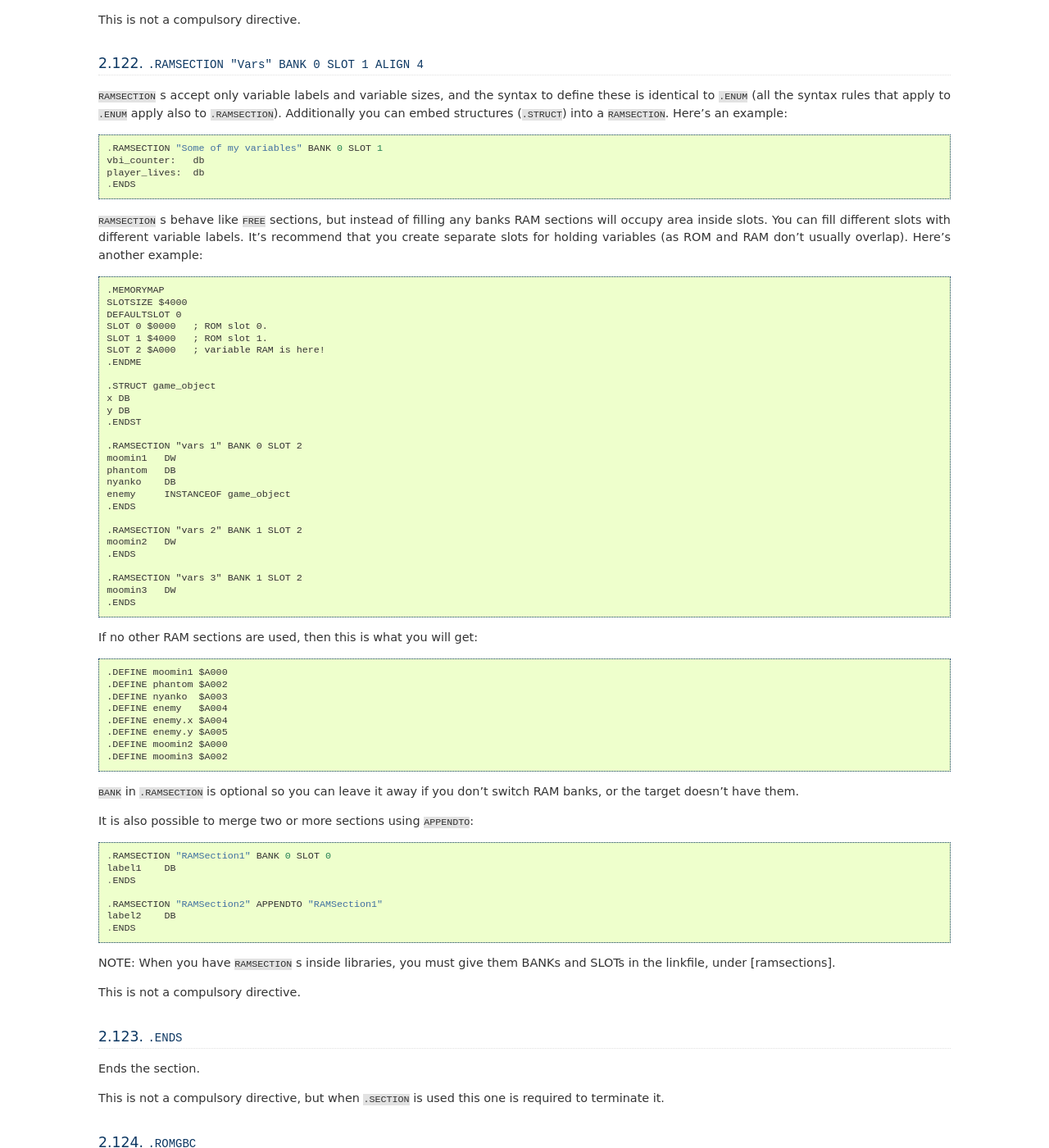
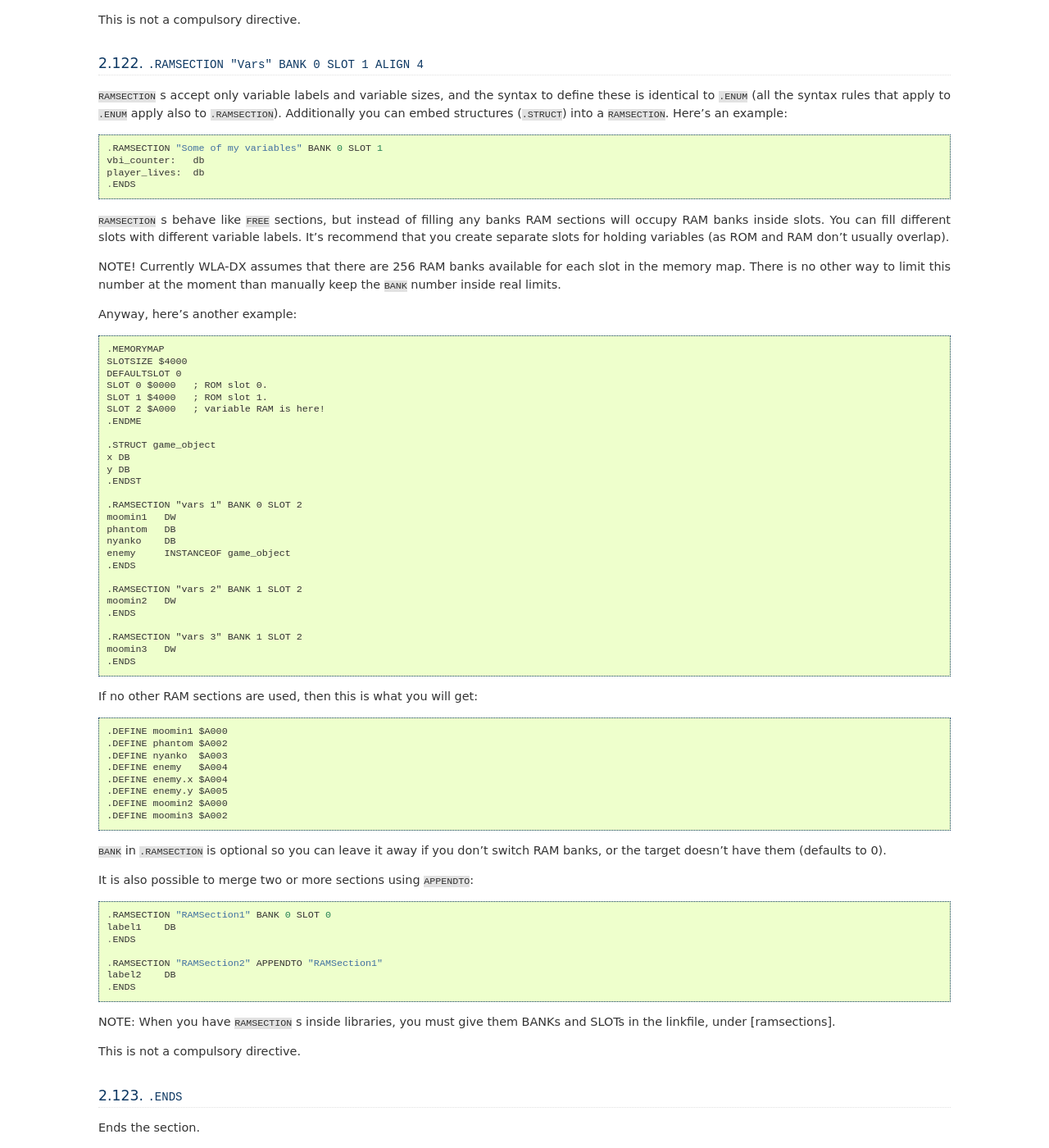
Before and after one commit to vhelin/wla-dx, a Sphinx documentation site: the page built from doc/asmdiv.rst, in a window 1280 px wide and 1400 px high, scrolled down 38334 px. Shown: the whole window at 82% size. Built offline with Sphinx 7.4.7, drawn with Linux system fonts in a browser that asks for light colours.

Commit message:
The assembler now assumes that there are 256 RAM banks per SLOT available instead of using the number of ROM banks for RAM banks. Should fix issue #207.

```diff
--- a/doc/asmdiv.rst
+++ b/doc/asmdiv.rst
@@ -2430,10 +2430,15 @@ structures (``.STRUCT``) into a ``RAMSECTION``. Here's an example::
     .ENDS
 
 ``RAMSECTION`` s behave like ``FREE`` sections, but instead of filling any banks
-RAM sections will occupy area inside slots. You can fill different slots
+RAM sections will occupy RAM banks inside slots. You can fill different slots
 with different variable labels. It's recommend that you create separate
 slots for holding variables (as ROM and RAM don't usually overlap).
-Here's another example::
+
+NOTE! Currently WLA-DX assumes that there are 256 RAM banks available for
+each slot in the memory map. There is no other way to limit this number at the
+moment than manually keep the ``BANK`` number inside real limits.
+
+Anyway, here's another example::
 
     .MEMORYMAP
     SLOTSIZE $4000
@@ -2475,7 +2480,7 @@ If no other RAM sections are used, then this is what you will get::
     .DEFINE moomin3 $A002
 
 ``BANK`` in ``.RAMSECTION`` is optional so you can leave it away if you
-don't switch RAM banks, or the target doesn't have them.
+don't switch RAM banks, or the target doesn't have them (defaults to 0).
 
 It is also possible to merge two or more sections using ``APPENDTO``::
 
```
Also changed, not shown: 2 other files.
